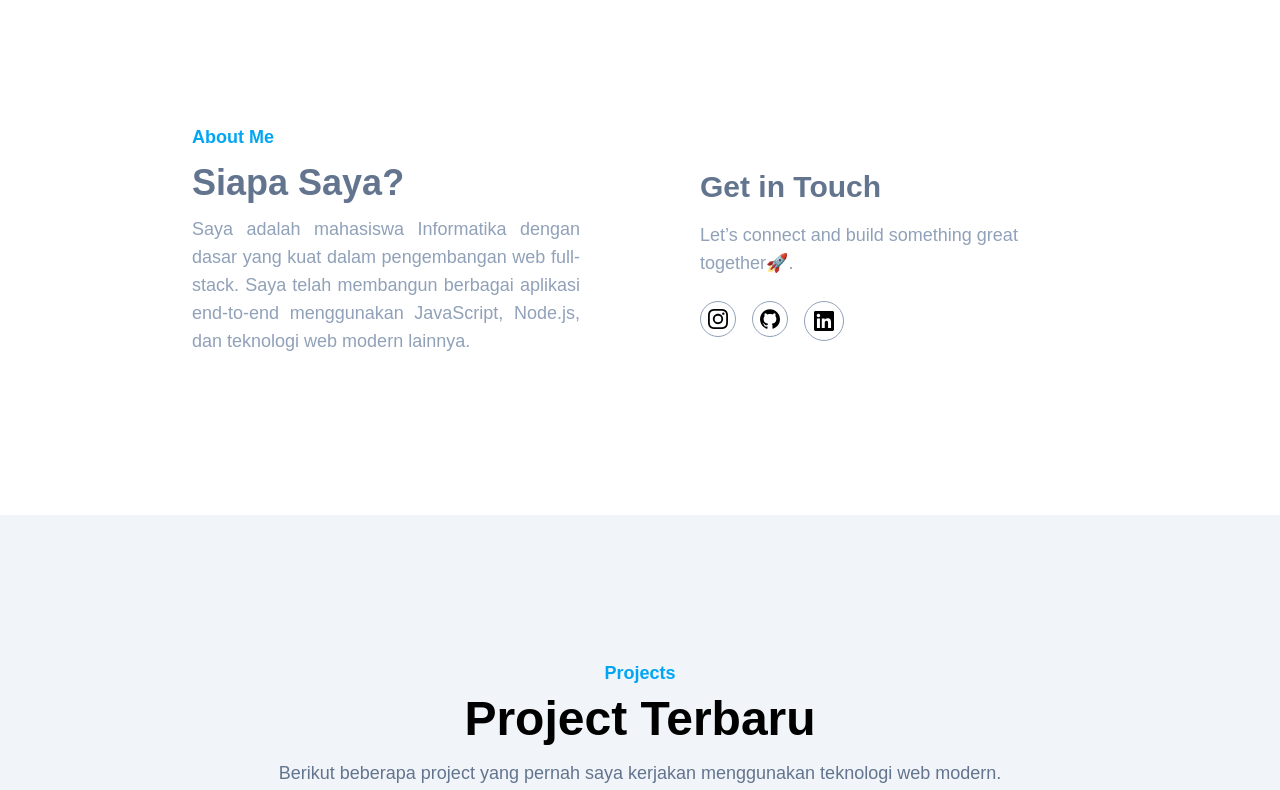
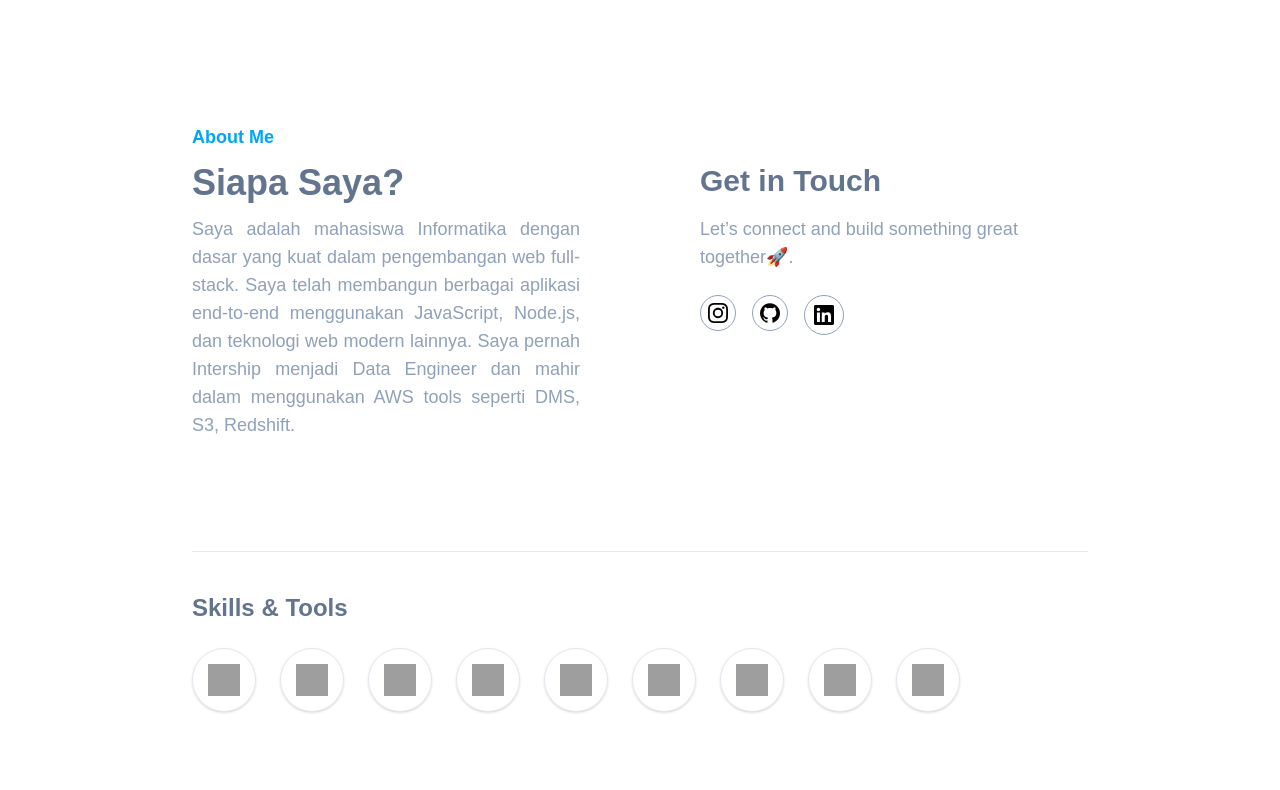
Before and after one commit to xxfaidxx/Porto, a website: page src/index.html in a window 1280 px wide. Shown: the part 755-1545 px from the top of the page. Drawn offline with Linux system fonts and the light colour scheme; grey boxes are pictures that could not be loaded.

Commit message:
Update 2026

```diff
--- a/src/index.html
+++ b/src/index.html
@@ -144,7 +144,7 @@
     <section id="about" class="pt-36 pb-32">
       <div class="container mx-auto px-4">
         <div
-          class="max-w-4xl mx-auto flex flex-wrap lg:flex-nowrap items-center justify-between gap-10 lg:gap-30"
+          class="max-w-4xl mx-auto flex flex-wrap lg:flex-nowrap items-start justify-between gap-10 lg:gap-30"
         >
           <!-- Left Section -->
           <div class="w-full lg:w-1/2 text-center lg:text-left">
@@ -158,12 +158,12 @@
               Saya adalah mahasiswa Informatika dengan dasar yang kuat dalam
               pengembangan web full-stack. Saya telah membangun berbagai
               aplikasi end-to-end menggunakan JavaScript, Node.js, dan teknologi
-              web modern lainnya.
+              web modern lainnya. Saya pernah Intership menjadi Data Engineer dan mahir dalam menggunakan AWS tools seperti DMS, S3, Redshift.
             </p>
           </div>
 
           <!-- Right Section -->
-          <div class="w-full lg:w-1/2 text-center lg:text-left">
+          <div class="w-full lg:w-1/2 text-center lg:text-left lg:pt-10">
             <h3 class="font-semibold text-slate-500 text-2xl mb-4 lg:text-3xl">
               Get in Touch
             </h3>
@@ -237,6 +237,52 @@
             </div>
           </div>
         </div>
+
+        <!-- Skills Section Start -->
+        <div class="max-w-4xl mx-auto mt-20 pt-10 border-t border-slate-200">
+          <h3 class="font-semibold text-slate-500 text-2xl mb-6 text-center lg:text-left">
+            Skills & Tools
+          </h3>
+          <div class="flex flex-wrap justify-center lg:justify-start gap-4 lg:gap-6">
+            <!-- HTML5 -->
+            <div class="w-16 h-16 bg-white border border-slate-200 rounded-full flex justify-center items-center shadow-sm hover:shadow-md transition duration-300 hover:border-sky-500 group" title="HTML5">
+              <img src="https://cdn.jsdelivr.net/gh/devicons/devicon@latest/icons/html5/html5-original.svg" alt="HTML5" class="w-8 h-8 group-hover:scale-110 transition duration-300" />
+            </div>
+            <!-- CSS3 -->
+            <div class="w-16 h-16 bg-white border border-slate-200 rounded-full flex justify-center items-center shadow-sm hover:shadow-md transition duration-300 hover:border-sky-500 group" title="CSS3">
+              <img src="https://cdn.jsdelivr.net/gh/devicons/devicon@latest/icons/css3/css3-original.svg" alt="CSS3" class="w-8 h-8 group-hover:scale-110 transition duration-300" />
+            </div>
+            <!-- JavaScript -->
+            <div class="w-16 h-16 bg-white border border-slate-200 rounded-full flex justify-center items-center shadow-sm hover:shadow-md transition duration-300 hover:border-sky-500 group" title="JavaScript">
+              <img src="https://cdn.jsdelivr.net/gh/devicons/devicon@latest/icons/javascript/javascript-original.svg" alt="JavaScript" class="w-8 h-8 group-hover:scale-110 transition duration-300" />
+            </div>
+            <!-- Tailwind CSS -->
+            <div class="w-16 h-16 bg-white border border-slate-200 rounded-full flex justify-center items-center shadow-sm hover:shadow-md transition duration-300 hover:border-sky-500 group" title="Tailwind">
+              <img src="https://cdn.jsdelivr.net/gh/devicons/devicon@latest/icons/tailwindcss/tailwindcss-original.svg" alt="Tailwind CSS" class="w-8 h-8 group-hover:scale-110 transition duration-300" />
+            </div>
+            <!-- Node.js -->
+            <div class="w-16 h-16 bg-white border border-slate-200 rounded-full flex justify-center items-center shadow-sm hover:shadow-md transition duration-300 hover:border-sky-500 group" title="Node.js">
+              <img src="https://cdn.jsdelivr.net/gh/devicons/devicon@latest/icons/nodejs/nodejs-original.svg" alt="Node.js" class="w-8 h-8 group-hover:scale-110 transition duration-300" />
+            </div>
+            <!-- React -->
+            <div class="w-16 h-16 bg-white border border-slate-200 rounded-full flex justify-center items-center shadow-sm hover:shadow-md transition duration-300 hover:border-sky-500 group" title="React">
+              <img src="https://cdn.jsdelivr.net/gh/devicons/devicon@latest/icons/react/react-original.svg" alt="React" class="w-8 h-8 group-hover:scale-110 transition duration-300" />
+            </div>
+            <!-- MySQL -->
+            <div class="w-16 h-16 bg-white border border-slate-200 rounded-full flex justify-center items-center shadow-sm hover:shadow-md transition duration-300 hover:border-sky-500 group" title="MySQL">
+              <img src="https://cdn.jsdelivr.net/gh/devicons/devicon@latest/icons/mysql/mysql-original.svg" alt="MySQL" class="w-8 h-8 group-hover:scale-110 transition duration-300" />
+            </div>
+            <!-- Git -->
+            <div class="w-16 h-16 bg-white border border-slate-200 rounded-full flex justify-center items-center shadow-sm hover:shadow-md transition duration-300 hover:border-sky-500 group" title="Git">
+              <img src="https://cdn.jsdelivr.net/gh/devicons/devicon@latest/icons/git/git-original.svg" alt="Git" class="w-8 h-8 group-hover:scale-110 transition duration-300" />
+            </div>
+            <!-- AWS -->
+            <div class="w-16 h-16 bg-white border border-slate-200 rounded-full flex justify-center items-center shadow-sm hover:shadow-md transition duration-300 hover:border-sky-500 group" title="AWS">
+              <img src="https://cdn.jsdelivr.net/gh/devicons/devicon@latest/icons/amazonwebservices/amazonwebservices-original-wordmark.svg" alt="AWS" class="w-8 h-8 group-hover:scale-110 transition duration-300" />
+            </div>
+          </div>
+        </div>
+        <!-- Skills Section End -->
       </div>
     </section>
     <!-- About Section End -->
@@ -325,77 +371,6 @@
       </div>
     </section>
     <!-- Portfolio Section End -->
-
-    <!-- Contact Section Start -->
-    <!-- <section id="contact" class="pt-36 pb-32">
-      <div class="container mx-auto px-6">
-        <div class="w-full px-4">
-          <div class="mx-auto mb-16 text-center">
-            <h4 class="mb-2 text-lg font-semibold text-sky-500">Contact</h4>
-            <h2
-              class="mb-4 text-3xl font-bold text-dark sm:text-4xl lg:text-5xl"
-            >
-              Hubungi Saya
-            </h2>
-            <p class="text-md font-medium text-slate-500 md:text-lg">
-              Lorem ipsum dolor sit, amet consectetur adipisicing elit. Et aut?
-            </p>
-          </div>
-        </div>
-
-        <!-- Form Layout mirip portfolio -->
-    <!-- <div class="w-full px-4 xl:w-10/12 xl:mx-auto">
-          <form>
-            <div class="w-full mb-8 px-4">
-              <label
-                for="name"
-                class="text-base text-sky-500 font-bold uppercase block mb-2"
-                >Nama</label
-              >
-              <input
-                type="text"
-                id="name"
-                class="w-full bg-slate-200 text-slate-900 p-3 rounded-md focus:outline-none focus:ring-sky-500 focus:ring-1 focus:border-sky-500"
-              />
-            </div>
-
-            <div class="w-full mb-8 px-4">
-              <label
-                for="email"
-                class="text-base text-sky-500 font-bold uppercase block mb-2"
-                >Email</label
-              >
-              <input
-                type="email"
-                id="email"
-                class="w-full bg-slate-200 text-slate-900 p-3 rounded-md focus:outline-none focus:ring-sky-500 focus:ring-1 focus:border-sky-500"
-              />
-            </div>
-
-            <div class="w-full mb-8 px-4">
-              <label
-                for="message"
-                class="text-base text-sky-500 font-bold uppercase block mb-2"
-                >Message</label
-              >
-              <textarea
-                id="message"
-                class="w-full bg-slate-200 text-slate-900 p-3 rounded-md focus:outline-none focus:ring-sky-500 focus:ring-1 focus:border-sky-500 h-32"
-              ></textarea>
-            </div>
-
-            <div class="w-full px-4">
-              <button
-                class="text-base font-semibold text-white bg-sky-500 py-3 px-8 rounded-full hover:shadow-lg hover:opacity-90 transition duration-500 ease-in-out w-full"
-              >
-                Kirim
-              </button>
-            </div>
-          </form>
-        </div>
-      </div>
-    </section> -->
-    <!-- Contact Section End -->
 
     <!-- Footer Start -->
     <footer class="bg-slate-900 pt-24 pb-12">
@@ -490,7 +465,7 @@
         <div
           class="border-t border-slate-700 mt-12 pt-6 text-center text-slate-400 text-sm"
         >
-          &copy; 2025 Faid Wikananda Wijaya. All rights reserved.
+          &copy; 2026 Faid Wikananda Wijaya. All rights reserved.
         </div>
       </div>
     </footer>
```
Also changed, not shown: src/output.css.
